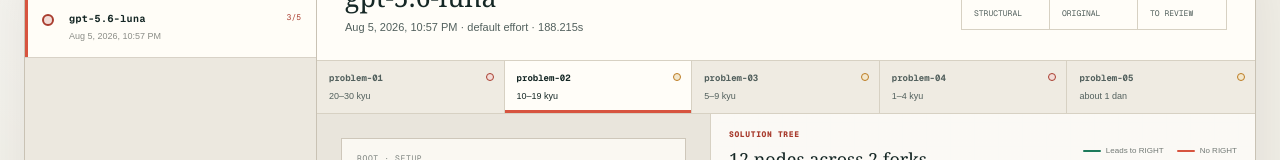
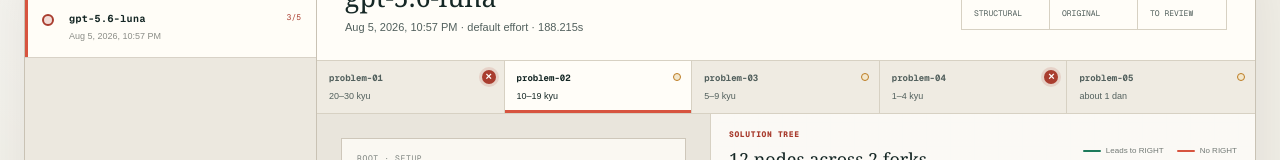
Before and after one commit to adum/tsumegobench, a Next.js app: page /runs in a window 1280 px wide. Shown: the part 255-415 px from the top of the page. Built offline with nearby package versions, Linux system fonts and the light colour scheme.

Commit message:
Emphasize failed problem markers

```diff
--- a/app/components/RunBrowser.tsx
+++ b/app/components/RunBrowser.tsx
@@ -305,7 +305,11 @@ export function RunBrowser() {
               >
                 <span>{record.file.replace(".sgf", "")}</span>
                 <small>{record.targetDifficulty}</small>
-                <i className={record.status} aria-label={statusLabel(record.status)} />
+                <i
+                  className={record.status}
+                  role="img"
+                  aria-label={statusLabel(record.status)}
+                />
               </button>
             ))}
           </div>
--- a/app/globals.css
+++ b/app/globals.css
@@ -1168,6 +1168,29 @@ input:focus-visible,
   border-radius: 50%;
 }
 
+.run-problem-tabs i.failed {
+  top: 9px;
+  right: 8px;
+  width: 14px;
+  height: 14px;
+  display: grid;
+  place-items: center;
+  border: 0;
+  background: var(--red-dark);
+  box-shadow: 0 0 0 3px rgba(176, 57, 42, 0.14);
+  color: #fff;
+  font-style: normal;
+}
+
+.run-problem-tabs i.failed::after {
+  content: "×";
+  margin-top: -1px;
+  font-family: Arial, Helvetica, sans-serif;
+  font-size: 11px;
+  font-weight: 800;
+  line-height: 1;
+}
+
 .run-stage-grid {
   min-height: 680px;
   flex: none;
```
